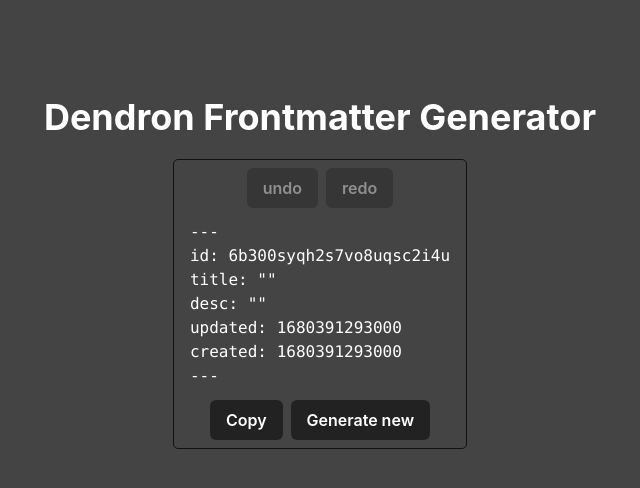
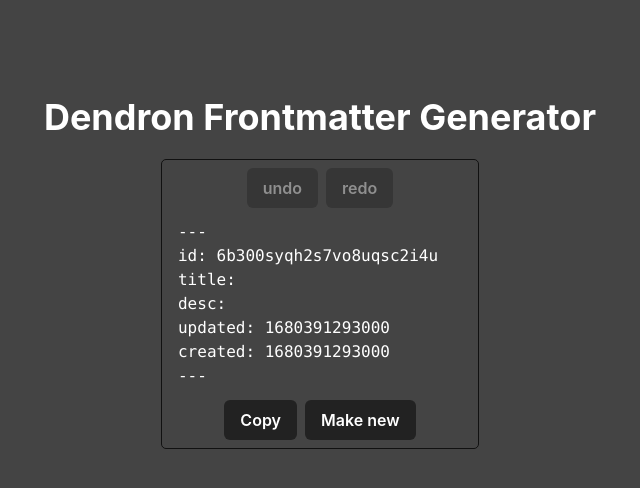
Before and after one commit to 6notes/dendronFrontmatterGen, a Next.js app: page / in a window 1280 px wide. Shown: the top 488 px of the page, without its empty margins (320-960 px from the left). Built offline with nearby package versions, Linux system fonts and the light colour scheme.

Commit message:
Implement frontmatter generation and refactor

```diff
--- a/src/components/Editor.tsx
+++ b/src/components/Editor.tsx
@@ -3,7 +3,7 @@
 import StarterKit from "@tiptap/starter-kit";
 import React from "react";
 
-import { genUUID } from "../helpers";
+import { generateFrontmatter, genUUID } from "../helpers";
 
 import { CopyExtension } from "./Editor/extensions";
 
@@ -60,29 +60,43 @@
       >
         Copy
       </Button>
-      <Button {...buttonStyles}>Generate new</Button>
+      <Button
+        {...buttonStyles}
+        onClick={() => {
+          editor
+            .chain()
+            .focus()
+            .selectAll()
+            .deleteSelection()
+            .insertContentAt(0, generateFrontmatter())
+            // Required to delete the trailing newline
+            .selectNodeForward()
+            .deleteSelection()
+            .run();
+        }}
+      >
+        Make new
+      </Button>
     </HStack>
   );
 }
 
 export function Editor() {
+  const content = generateFrontmatter({
+    id: genUUID(),
+    createdDate: new Date(),
+  });
+
   const editor = useEditor({
     extensions: [StarterKit, CopyExtension],
-    content: `
-    <pre><code>---
-id: ${genUUID()}
-title: ""
-desc: ""
-updated: ${new Date().valueOf()}
-created: ${new Date().valueOf()}
----</code></pre>`,
+    content,
   });
 
   return (
     <Box border="1px solid #111" borderRadius={5}>
       <VStack p={2} gap={1}>
         <MenuBar editor={editor} />
-        <Box p={2}>
+        <Box p={2} minWidth="300px">
           <EditorContent editor={editor} />
         </Box>
         <FooterBar editor={editor} />
--- /dev/null
+++ b/src/helpers/generateFrontmatter.ts
@@ -0,0 +1,22 @@
+import { genUUID } from "./genUUID";
+
+type GenerateFrontmatterInput = {
+  id?: string;
+  title?: string;
+  desc?: string;
+  createdDate?: Date;
+};
+
+export function generateFrontmatter(input?: GenerateFrontmatterInput) {
+  const created = input?.createdDate?.valueOf() ?? new Date().valueOf();
+
+  const content = `<pre><code>---
+id: ${input?.id ?? genUUID()}
+title: ${input?.title ?? ""}
+desc: ${input?.desc ?? ""}
+updated: ${created}
+created: ${created}
+---</code></pre>`;
+
+  return content;
+}
--- a/src/helpers/index.ts
+++ b/src/helpers/index.ts
@@ -1 +1,2 @@
+export { generateFrontmatter } from "./generateFrontmatter";
 export { genUUID } from "./genUUID";
```
